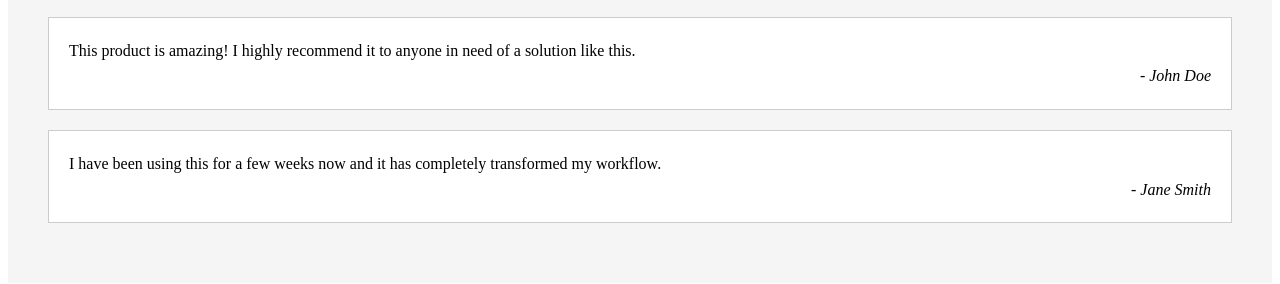
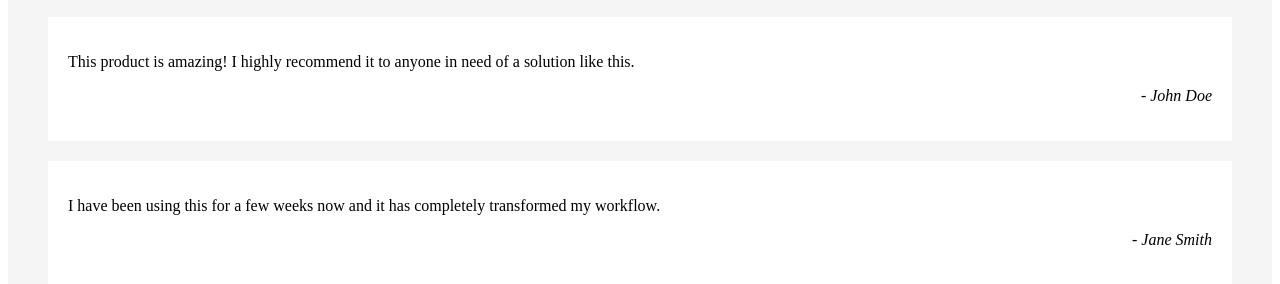
Before and after one commit to acciojob/testimonial-22karlokesh, a website: page main.html in a window 1280 px wide. Shown: the part 98-382 px from the top of the page. Drawn offline with Linux system fonts and the light colour scheme.

Commit message:
created a submission

```diff
--- a/main.html
+++ b/main.html
@@ -8,7 +8,7 @@
 <body>
 
   <section class="testimonial-section">
-    <h2>Testimonials</h2>
+    <h1>Testimonials</h1>
 
     <div class="testimonial">
       <p>This product is amazing! I highly recommend it to anyone in need of a solution like this.</p>
--- a/styles.css
+++ b/styles.css
@@ -6,13 +6,8 @@
 .testimonial {
   background-color: #fff;
   padding: 20px;
-  border: 1px solid #ccc;
+  /* border: 1px solid #ccc; */
   margin-bottom: 20px;
-}
-
-.testimonial p {
-  margin: 0;
-  line-height: 1.6;
 }
 
 .author {
```
